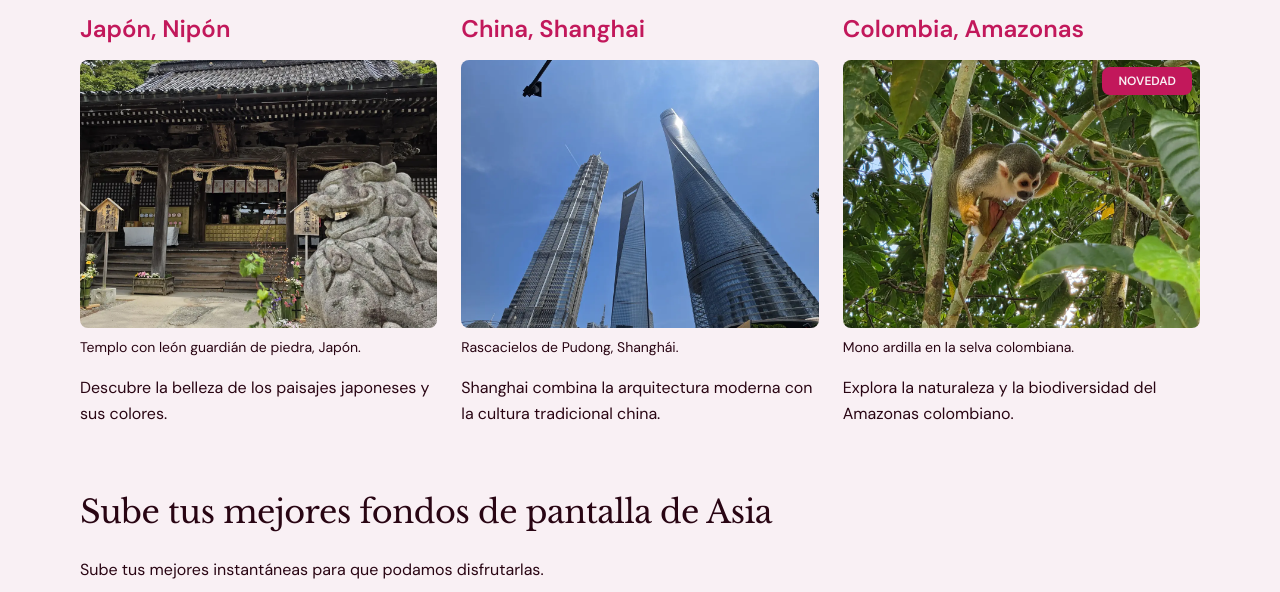
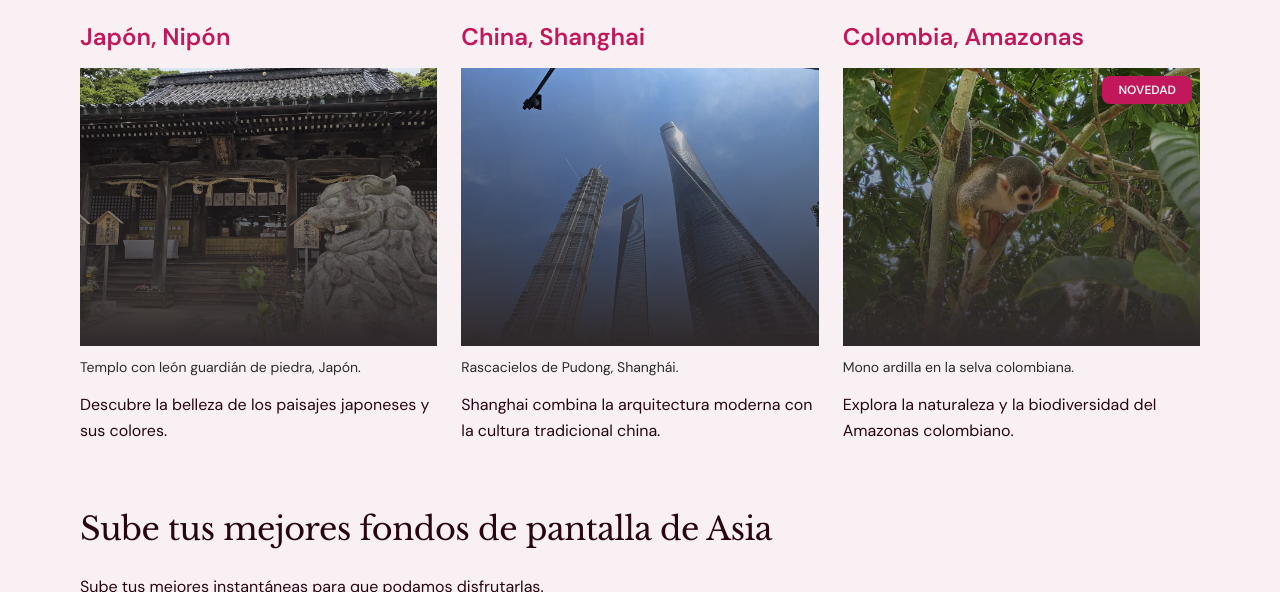
Before and after one commit to Karsu1411/diw-santa-toral, a plain HTML site: page index.html in a window 1280 px wide. Shown: the part 545-1137 px from the top of the page. Drawn offline with nearby package versions, Linux system fonts and the light colour scheme.

Commit message:
Ajusta las tarjetas de destinos al diseño de Figma
- Recupera el degradado de --fondo-oscuro a transparente sobre cada foto,
  apilando la imagen y un ::after en la misma celda de Grid (sin otro
  position: absolute).
- Fotos sin radio y con proporción 9:7, unos 320 px de alto como en Figma.
- Pie de foto en --color-texto-secundario (#2C2C2C, 13:1) a 12 px de la foto.
- Añade --espacio-mitad y --espacio-1-5 para los 4 y 12 px de Figma y los usa
  en la lista de destinos y en las temáticas.
- Recoloca la etiqueta «Novedad» con el nuevo interlineado del h3.

```diff
--- a/css/estilos.css
+++ b/css/estilos.css
@@ -8,6 +8,7 @@
     --color-texto: #290513;
     --texto-fondo-oscuro: #D4CDD0;
     --color-texto-suave: #7C636F;
+    --color-texto-secundario: #2C2C2C;
 
     /*tipografias*/
     --fuente-expresiva: 'Libre Baskerville', serif;
@@ -42,6 +43,8 @@
 
     /*espaciado (múltiplos de 8)*/
     --espacio: 8px;
+    --espacio-mitad: calc(var(--espacio) / 2);
+    --espacio-1-5: calc(var(--espacio) * 1.5);
     --espacio-2: calc(var(--espacio) * 2);
     --espacio-3: calc(var(--espacio) * 3);
     --espacio-4: calc(var(--espacio) * 4);
@@ -313,7 +316,7 @@ tfoot td {
 .lista-destinos {
     display: flex;
     flex-direction: column;
-    gap: var(--espacio);
+    gap: var(--espacio-1-5);
     padding: 0;
     list-style: none;
     counter-reset: destino;
@@ -345,7 +348,7 @@ tfoot td {
 .tematicas > li {
     display: flex;
     flex-direction: column;
-    gap: calc(var(--espacio) / 2);
+    gap: var(--espacio-mitad);
 }
 
 .tematicas ul {
@@ -395,27 +398,42 @@ tfoot td {
     color: var(--color-primario);
 }
 
+/* Foto y degradado apilados en la misma celda de Grid (sin position: absolute) */
 .tarjeta figure {
-    display: flex;
-    flex-direction: column;
-    gap: var(--espacio);
+    display: grid;
+    grid-template-areas:
+        "foto"
+        "pie";
+    row-gap: var(--espacio-1-5);
 }
 
 .tarjeta img {
+    grid-area: foto;
     width: 100%;
-    aspect-ratio: 4 / 3;
+    aspect-ratio: 9 / 7;
     object-fit: cover;
-    border-radius: var(--radio);
+}
+
+.tarjeta figure::after {
+    content: "";
+    grid-area: foto;
+    background-image: linear-gradient(to top, var(--fondo-oscuro), transparent);
+}
+
+.tarjeta figcaption {
+    grid-area: pie;
 }
 
 figcaption {
+    color: var(--color-texto-secundario);
     font-size: var(--tamano-pequeno);
+    line-height: normal;
 }
 
 /* Etiqueta «Novedad»: única excepción permitida de position: absolute */
 .etiqueta {
     position: absolute;
-    top: calc(var(--tamano-h3) * var(--interlineado-titulo) + var(--espacio-3));
+    top: calc(var(--tamano-h3) * var(--interlineado-h3) + var(--espacio-3));
     right: var(--espacio);
     padding: var(--espacio) var(--espacio-2);
     border-radius: var(--radio);
```
